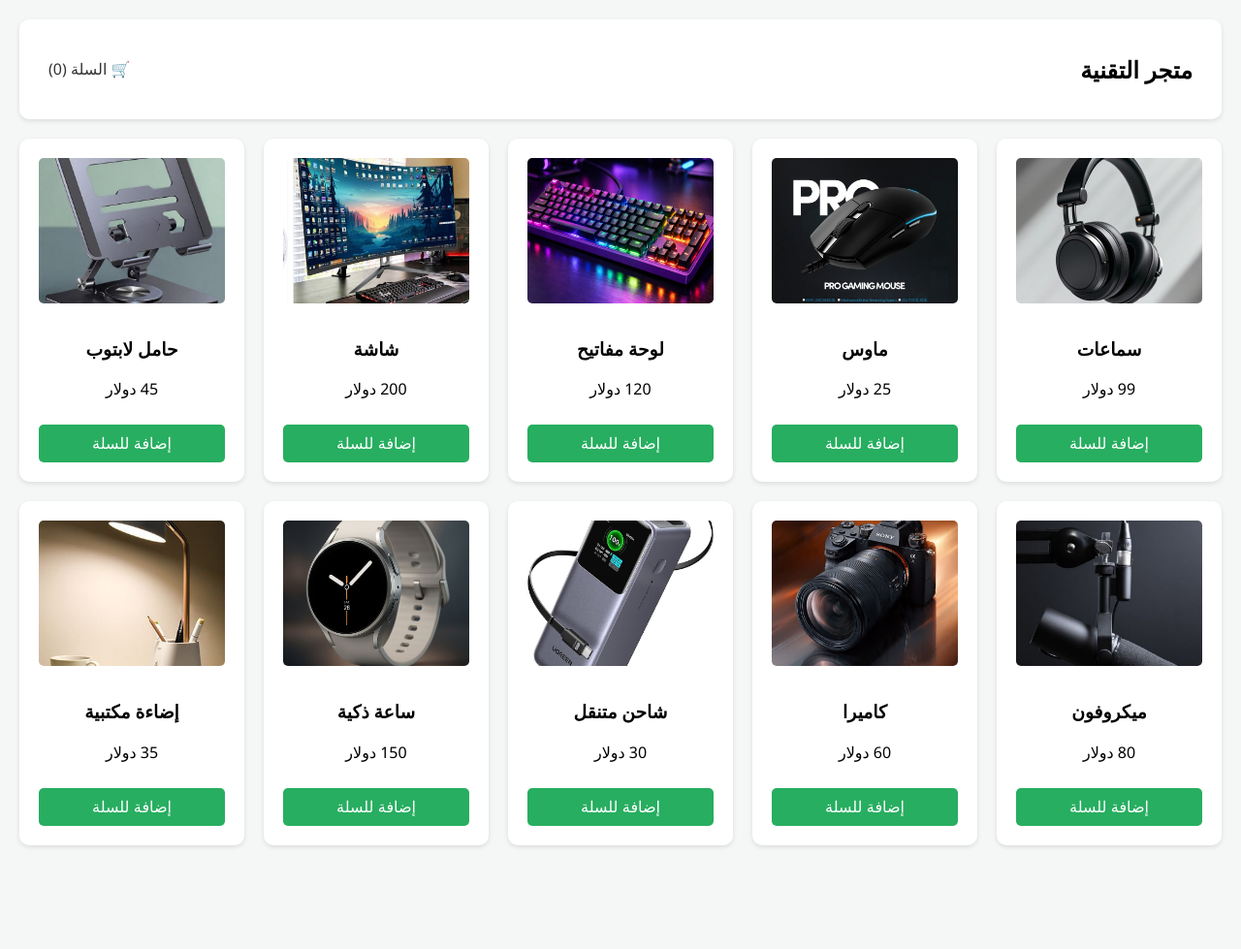
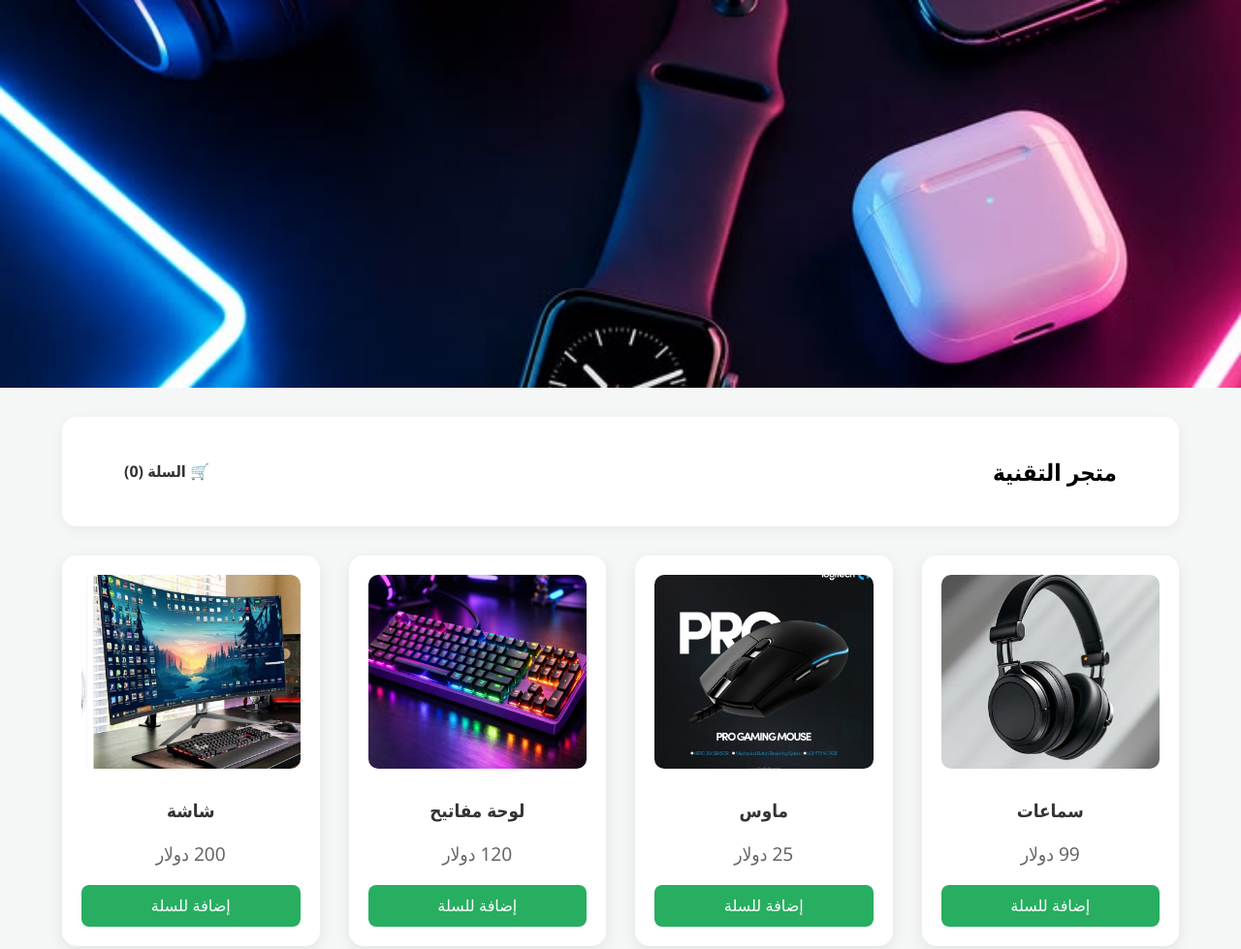
Before and after one commit to almonasqez21-eng/-_-_-, a plain HTML site: page index.html in a window 1280 px wide. Shown: the top 979 px of the page at 97% size. Before the commit the page ends 892 px from the top, so only its background shows below. Drawn offline with Linux system fonts and the light colour scheme.

Commit message:
Add files via upload

```diff
--- a/index.html
+++ b/index.html
@@ -4,23 +4,42 @@
     <meta charset="UTF-8">
     <title>متجر التقنية الشامل</title>
     <style>
-        body { font-family: 'Segoe UI', sans-serif; background: #f4f7f6; margin: 0; padding: 20px; }
-        header { display: flex; justify-content: space-between; align-items: center; background: #fff; padding: 15px 30px; border-radius: 10px; margin-bottom: 20px; box-shadow: 0 2px 5px rgba(0,0,0,0.1); }
-        .grid { display: grid; grid-template-columns: repeat(auto-fit, minmax(200px, 1fr)); gap: 20px; }
-        .card { background: white; padding: 20px; border-radius: 10px; text-align: center; box-shadow: 0 2px 5px rgba(0,0,0,0.1); }
-        .card img { width: 100%; height: 150px; object-fit: cover; border-radius: 5px; margin-bottom: 10px; }
-        .btn { background: #27ae60; color: white; border: none; padding: 10px; border-radius: 5px; cursor: pointer; margin-top: 10px; width: 100%; font-size: 16px; }
+        body { font-family: 'Segoe UI', Tahoma, Geneva, Verdana, sans-serif; background: #f4f7f6; margin: 0; padding: 0; }
+
+        /* قسم الصورة الكبيرة (Hero) */
+        .hero { width: 100%; height: 400px; overflow: hidden; margin-bottom: 30px; }
+        .hero img { width: 100%; height: 100%; object-fit: cover; }
+
+        header { display: flex; justify-content: space-between; align-items: center; background: #fff; padding: 20px 5%; margin: 0 5% 30px 5%; border-radius: 15px; box-shadow: 0 4px 15px rgba(0,0,0,0.05); }
+
+        .container { padding: 0 5%; }
+        .grid { display: grid; grid-template-columns: repeat(auto-fit, minmax(250px, 1fr)); gap: 30px; margin-bottom: 50px; }
+
+        .card { background: white; padding: 20px; border-radius: 15px; text-align: center; box-shadow: 0 5px 15px rgba(0,0,0,0.08); transition: transform 0.3s; }
+        .card:hover { transform: translateY(-10px); }
+
+        .card img { width: 100%; height: 200px; object-fit: cover; border-radius: 10px; margin-bottom: 15px; }
+        .btn { background: #27ae60; color: white; border: none; padding: 12px; border-radius: 8px; cursor: pointer; width: 100%; font-size: 16px; transition: background 0.3s; }
         .btn:hover { background: #219150; }
+
+        h3 { color: #333; margin: 10px 0; }
     </style>
 </head>
 <body>
 
+<!-- الصورة الكبيرة -->
+<div class="hero">
+    <img src="الكبيرة .jpg" alt="عروض التقنية">
+</div>
+
 <header>
     <h2>متجر التقنية</h2>
-    <a href="cart.html" style="text-decoration:none; color:#333;">🛒 السلة (<span id="cart-count">0</span>)</a>
+    <a href="cart.html" style="text-decoration:none; color:#333; font-weight:bold;">🛒 السلة (<span id="cart-count">0</span>)</a>
 </header>
 
-<div class="grid" id="product-list"></div>
+<div class="container">
+    <div class="grid" id="product-list"></div>
+</div>
 
 <script>
     const products = [
@@ -33,7 +52,9 @@
         {id: 7, name: "كاميرا", price: 60, image: "كاميرة.jpg"},
         {id: 8, name: "شاحن متنقل", price: 30, image: "شاحن متنقل.jpg"},
         {id: 9, name: "ساعة ذكية", price: 150, image: "ساعة ذكية.jpg"},
-        {id: 10, name: "إضاءة مكتبية", price: 35, image: "إضاءة مكتبية.jpg"}
+        {id: 10, name: "إضاءة مكتبية", price: 35, image: "إضاءة مكتبية.jpg"},
+        {id: 11, name: "كيبورد لاسلكي", price: 50, image: "كيبورد_لاسلكي.jpg"},
+        {id: 12, name: "حقيبة لابتوب", price: 40, image: "حقيبة_لابتوب.jpg"}
     ];
 
     const productList = document.getElementById('product-list');
@@ -58,9 +79,9 @@
         products.forEach(p => {
             productList.innerHTML += `
                 <div class="card">
-                    <img src="${p.image}" alt="${p.name}" onerror="this.src='https://via.placeholder.com/150'">
+                    <img src="${p.image}" alt="${p.name}" onerror="this.src='https://via.placeholder.com/200'">
                     <h3>${p.name}</h3>
-                    <p>${p.price} دولار</p>
+                    <p style="color: #666; font-size: 1.2em;">${p.price} دولار</p>
                     <button class="btn" onclick="addToCart(${p.id})">إضافة للسلة</button>
                 </div>
             `;
```
Also changed, not shown: الكبيرة .jpg (added).
